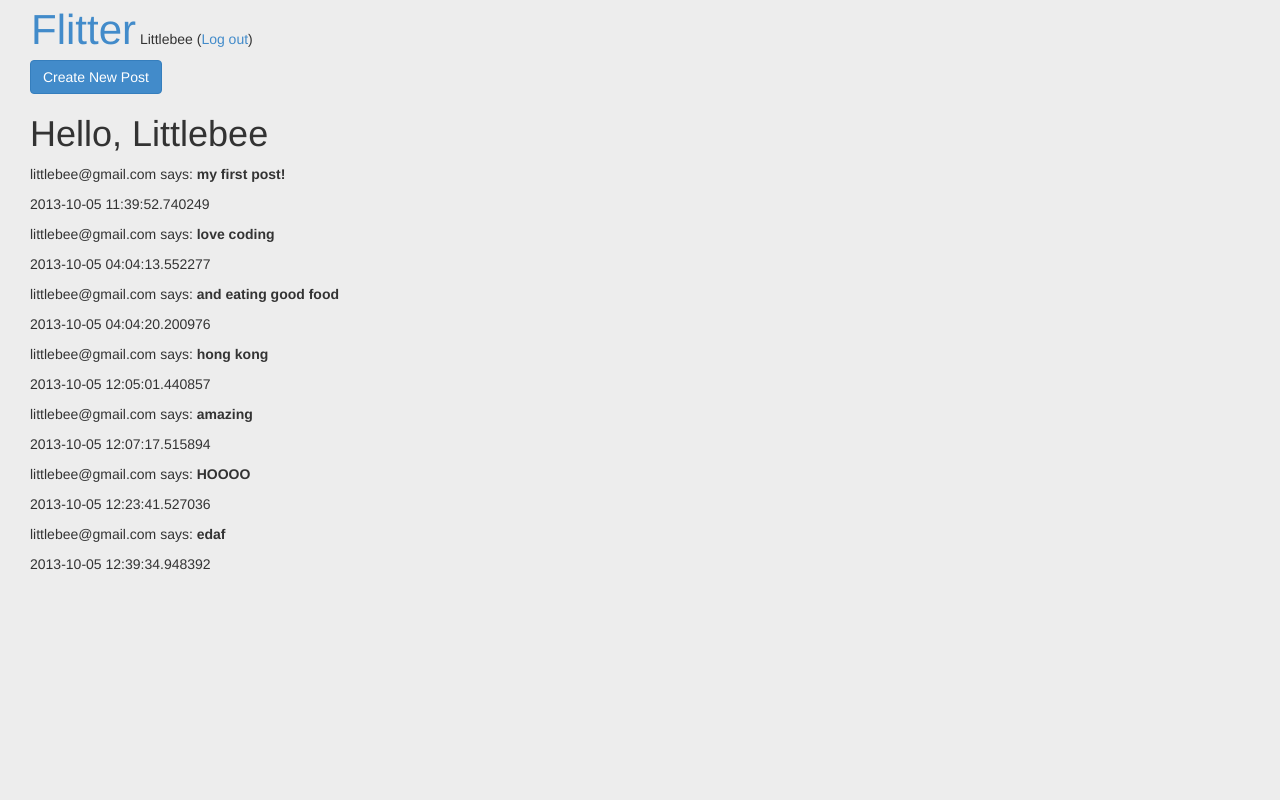
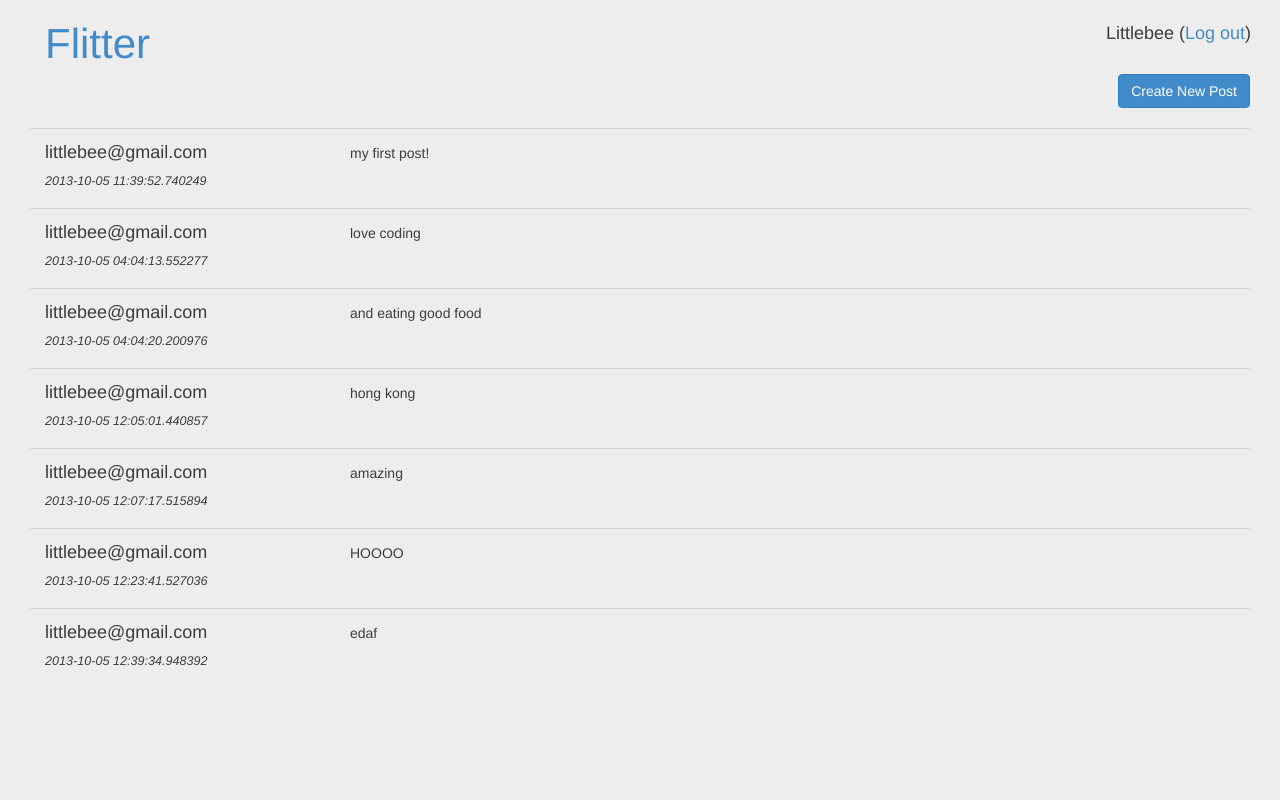
Before and after one commit to kevonc/Flitter, a Flask app: page /flitter in a window 1280 px wide. Run offline with Flask 2, Linux system fonts and the light colour scheme; a user stored in the database is signed in; data comes from the database, SQL or seed files in the repository; both versions use the stored data as it was after the commit.

Commit message:
Added css styling to show_post

```diff
--- a/app/static/css/style.css
+++ b/app/static/css/style.css
@@ -7,11 +7,41 @@
 /* Universal */
 body {
   background-color: #ededed;
+  color: #3d3d3d;
+}
+
+nav {
+  margin-top: 14px;
 }
 
 .brand {
   font-size: 3em;
-  margin-left: 16px;
+  margin-left: 30px;
+}
+
+.user-nav {
+  margin-right: 14px;
 }
 
 /* Views */
+.menu {
+  width: 100%;
+  overflow: auto;
+  padding-bottom: 20px;
+}
+
+.post-item {
+  min-height: 80px;
+  border-top: 1px solid #d3d3d3;
+  padding: 14px 0;
+}
+
+.post-item h4 {
+  margin: 0 0 10px 0;
+  padding: 0;
+}
+
+.post-item .time {
+  font-size: 0.9em;
+  font-style: italic;
+}
--- a/app/templates/layout.html
+++ b/app/templates/layout.html
@@ -14,11 +14,11 @@
         <header>
           <nav>
             <a class="brand" href="/">Flitter</a>
-            {% if 'email' in session %}
-              {{ user.fullname }} (<a href="{{ url_for('logout') }}">Log out</a>)
-            {% else %}
-              Not in session now
-            {% endif %}
+            <div class="user-nav pull-right">
+              {% if 'email' in session %}
+                <h4>{{ user.fullname }} (<a href="{{ url_for('logout') }}">Log out</a>)</h4>
+              {% endif %}
+            </div>
           </nav>
         </header>
         <div id="master">
--- a/app/templates/show_posts.html
+++ b/app/templates/show_posts.html
@@ -2,13 +2,20 @@
 {% block content %}
     <div class="row">
       <div class="col-md-12">
-        <div>
-          <a href="{{ url_for('new_post') }}" class="btn btn-primary">Create New Post</a>
+        <div class="menu">
+          <a href="{{ url_for('new_post') }}" class="btn btn-primary pull-right">Create New Post</a>
         </div>
-        <h1>Hello, {{ user.fullname }}</h1>
         {% for post in posts %}
-        <p>{{ post.author.email }} says: <b>{{ post.content }}</b></p>
-        <p>{{ post.timestamp }}</p>
+        <div class="post-item">
+          <div class="row">
+            <div class="col-md-3">
+              <h4>{{ post.author.email }}</h4><span class="time">{{ post.timestamp }}</span>
+            </div>
+            <div class="col-md-9">
+              <p>{{ post.content }}</p>
+            </div>
+          </div>
+        </div>
         {% endfor %}
       </div>
     </div>
--- a/app/views.py
+++ b/app/views.py
@@ -56,6 +56,8 @@ def logout():
 
 @app.route('/flitter')
 def show_posts():
+    if 'email' not in session:
+        return redirect(url_for('index'))
     email = session['email']
     user = models.User.query.filter_by(email=email).first()
     posts = user.posts.all()
@@ -79,7 +81,7 @@ def new_post():
         user = models.User.query.filter_by(email=email).first()
         return render_template('new_post.html', newpostform=newpostform, user=user)
 
-@app.route('/user/<username>')
+@app.route('/flitter/user/<username>')
 def user_posts(username=None):
     # will have to change to username later
     user = models.User.query.filter_by(fullname=username).first()
```
Also changed, not shown: app/templates/navbar.html (added, +10 -0 lines), app.db, 1 other file.
